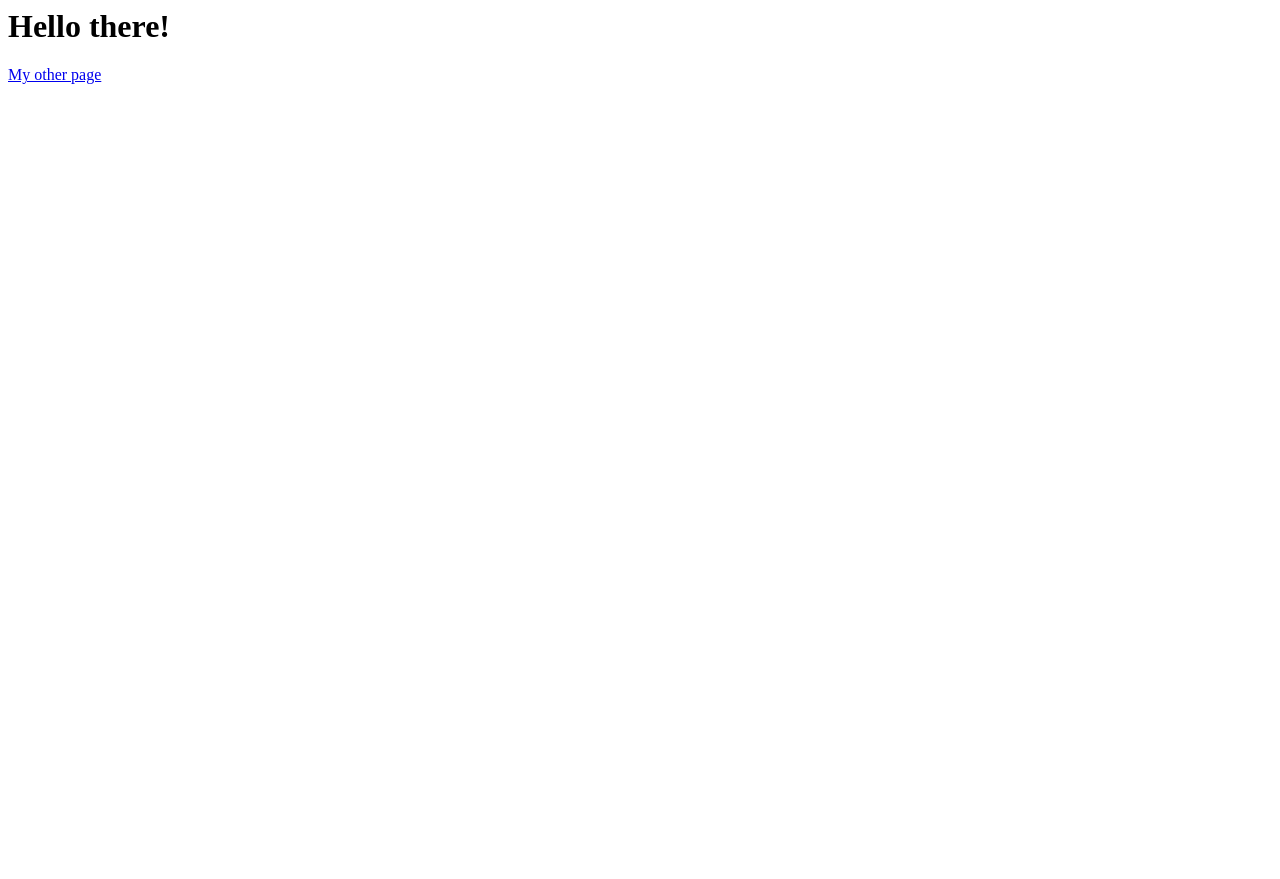
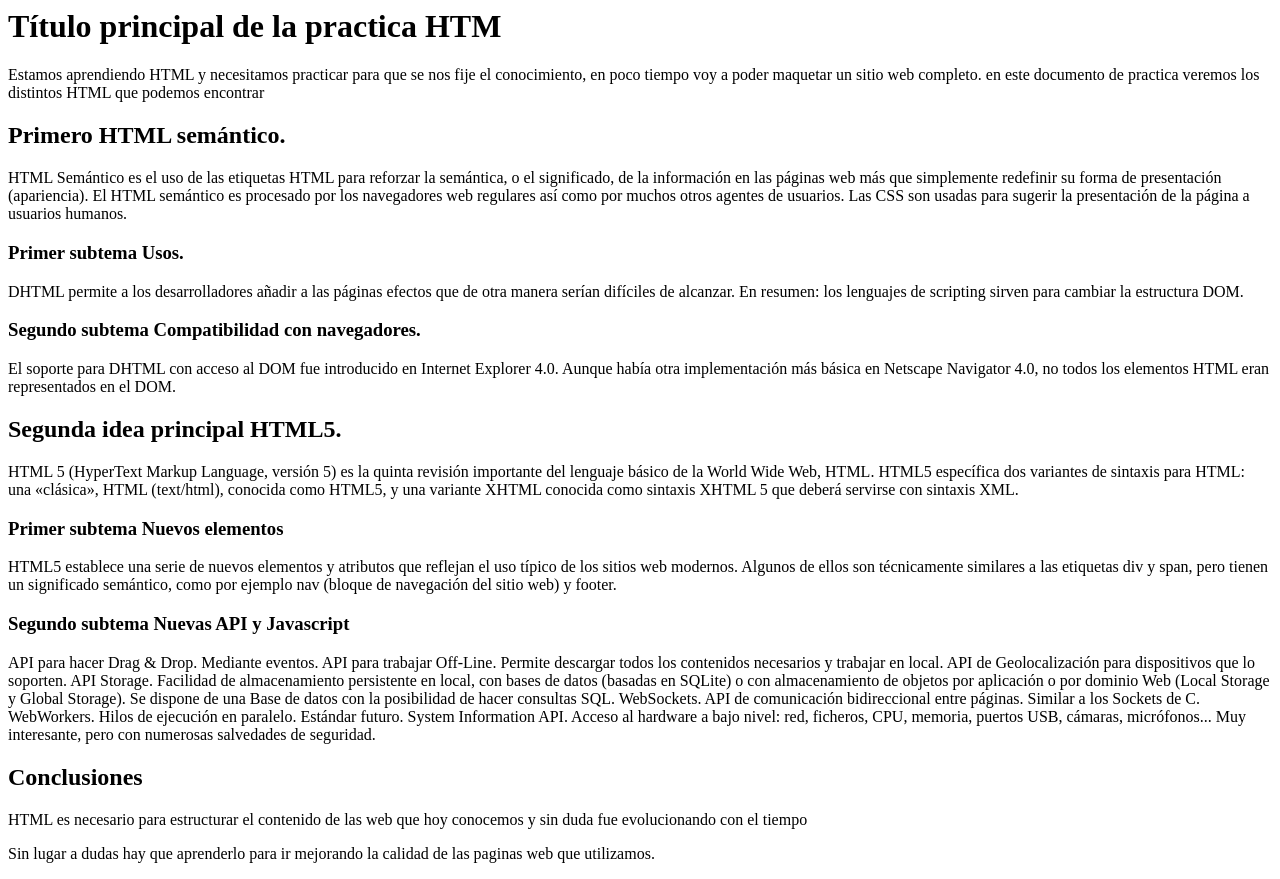
Before and after one commit to Diegoar027/PRIMER-PAGINA-WEB, a plain HTML site: page index.html in a window 1280 px wide. Before the commit the page ends 800 px from the top, so only its background shows below. Drawn offline with Linux system fonts and the light colour scheme.

Commit message:
1 file modified

```diff
--- a/index.html
+++ b/index.html
@@ -1,13 +1,33 @@
 <html>
   <head>
     <meta charset="UTF-8">
-    <script src="script.js"></script>
-    <!-- <link rel="stylesheet" type="text/css" href="styles.css"> -->
-
+    <title> Primera Pagina Web</title>
   </head>
 
   <body>
-    <h1>Hello there!</h1>
-    <a href="/me.html">My other page</a>
+    <h1>Título principal de la practica HTM</h1>
+    <p>Estamos aprendiendo HTML y necesitamos practicar para que se nos fije el conocimiento, en poco tiempo voy a poder maquetar un sitio web completo. en este documento de practica veremos los distintos HTML que podemos encontrar </p>
+    <h2>Primero HTML semántico.</h2>
+    <p>HTML Semántico es el uso de las etiquetas HTML para reforzar la semántica, o el significado, de la información en las páginas web más que simplemente redefinir su forma de presentación (apariencia). El HTML semántico es procesado por los navegadores web regulares así como por muchos otros agentes de usuarios. Las CSS son usadas para sugerir la presentación de la página a usuarios humanos.</p>
+    <h3>Primer subtema Usos.</h3>
+    <p>DHTML permite a los desarrolladores añadir a las páginas efectos que de otra manera serían difíciles de alcanzar. En resumen: los lenguajes de scripting sirven para cambiar la estructura DOM.</p>
+    <h3>Segundo subtema Compatibilidad con navegadores.</h3>
+    <p>El soporte para DHTML con acceso al DOM fue introducido en Internet Explorer 4.0. Aunque había otra implementación más básica en Netscape Navigator 4.0, no todos los elementos HTML eran representados en el DOM.</p>
+    <h2>Segunda idea principal HTML5.</h2>
+    <p>HTML 5 (HyperText Markup Language, versión 5) es la quinta revisión importante del lenguaje básico de la World Wide Web, HTML. HTML5 específica dos variantes de sintaxis para HTML: una «clásica», HTML (text/html), conocida como HTML5, y una variante XHTML conocida como sintaxis XHTML 5 que deberá servirse con sintaxis XML.</p>
+    <h3>Primer subtema Nuevos elementos </h3>
+			<p>HTML5 establece una serie de nuevos elementos y atributos que reflejan el uso típico de los sitios web modernos. Algunos de ellos son técnicamente similares a las etiquetas div y span, pero tienen un significado semántico, como por ejemplo nav (bloque de navegación del sitio web) y footer.</p>
+      <h3>Segundo subtema Nuevas API y Javascript</h3>
+			<p>API para hacer Drag & Drop. Mediante eventos.
+        API para trabajar Off-Line. Permite descargar todos los contenidos necesarios y trabajar en local.
+        API de Geolocalización para dispositivos que lo soporten.
+        API Storage. Facilidad de almacenamiento persistente en local, con bases de datos (basadas en SQLite) o con almacenamiento de objetos por aplicación o por dominio Web (Local Storage y Global Storage). Se dispone de una Base de datos con la posibilidad de hacer consultas SQL.
+        WebSockets. API de comunicación bidireccional entre páginas. Similar a los Sockets de C.
+        WebWorkers. Hilos de ejecución en paralelo.
+        Estándar futuro. System Information API. Acceso al hardware a bajo nivel: red, ficheros, CPU, memoria, puertos USB, cámaras, micrófonos... Muy interesante, pero con numerosas salvedades de seguridad.</p>
+      <h2>Conclusiones</h2>
+        <p>HTML es necesario para estructurar el contenido de las web que hoy conocemos y sin duda fue evolucionando con el tiempo</p>
+        <p>Sin lugar a dudas hay que aprenderlo para ir mejorando la calidad de las paginas web que utilizamos.</p>
+
   </body>
 </html>
```
